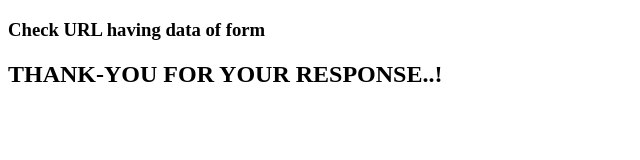
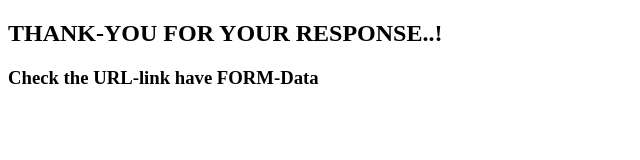
Before and after one commit to teesha2201/handson2, a plain HTML site: page data.html in a window 1280 px wide. Shown: the whole page, without its empty margins (0-640 px from the left). Drawn offline with Linux system fonts and the light colour scheme.

Commit message:
handson2

```diff
--- a/data.html
+++ b/data.html
@@ -4,7 +4,8 @@
         <meta charset="UTF-8">
         <meta http-equiv="X-UA-Compatible" content="IE-edge">
         <meta name="viewport" content="width=device-width,intial-scale=1.0">
-        <h3>Check URL having data of form</h3>
+
         <h2>THANK-YOU FOR YOUR RESPONSE..!</h2>
+        <h3>Check the URL-link have FORM-Data</h3>
     </head>
 </html>
```
